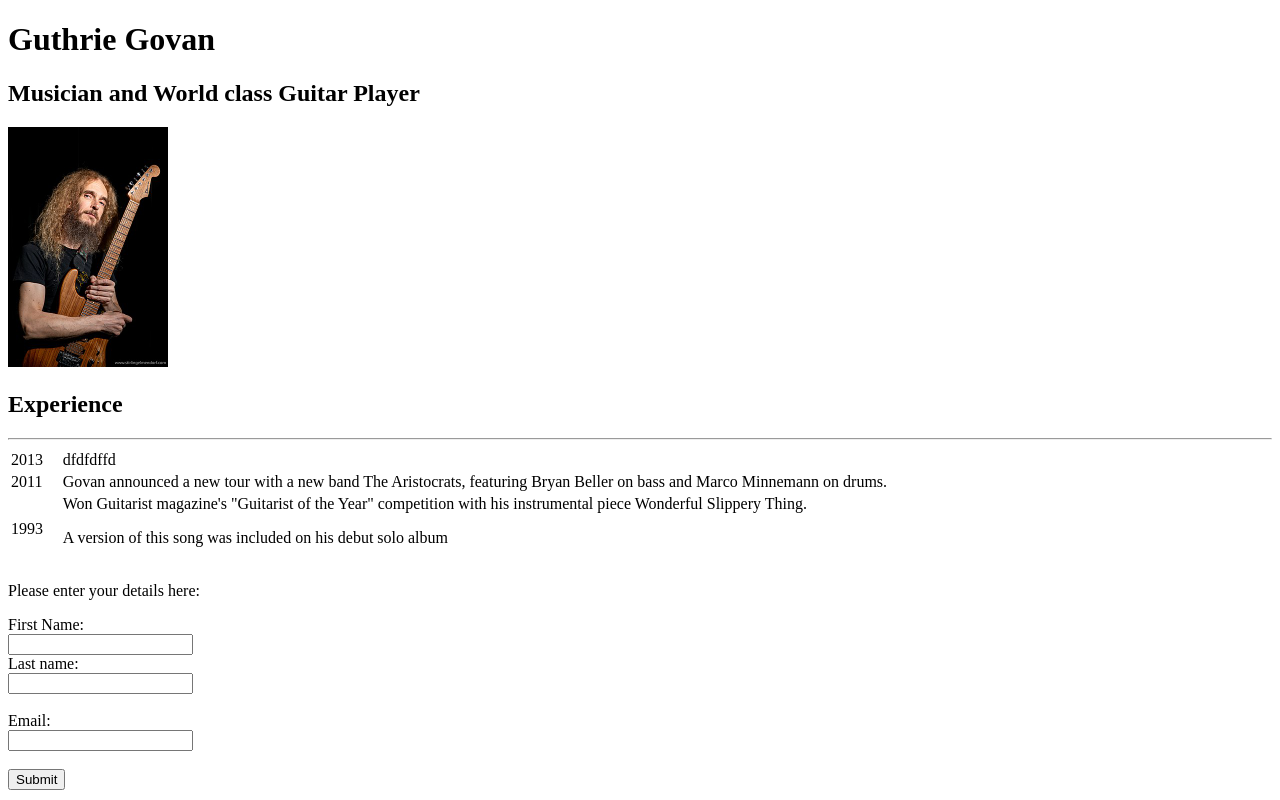
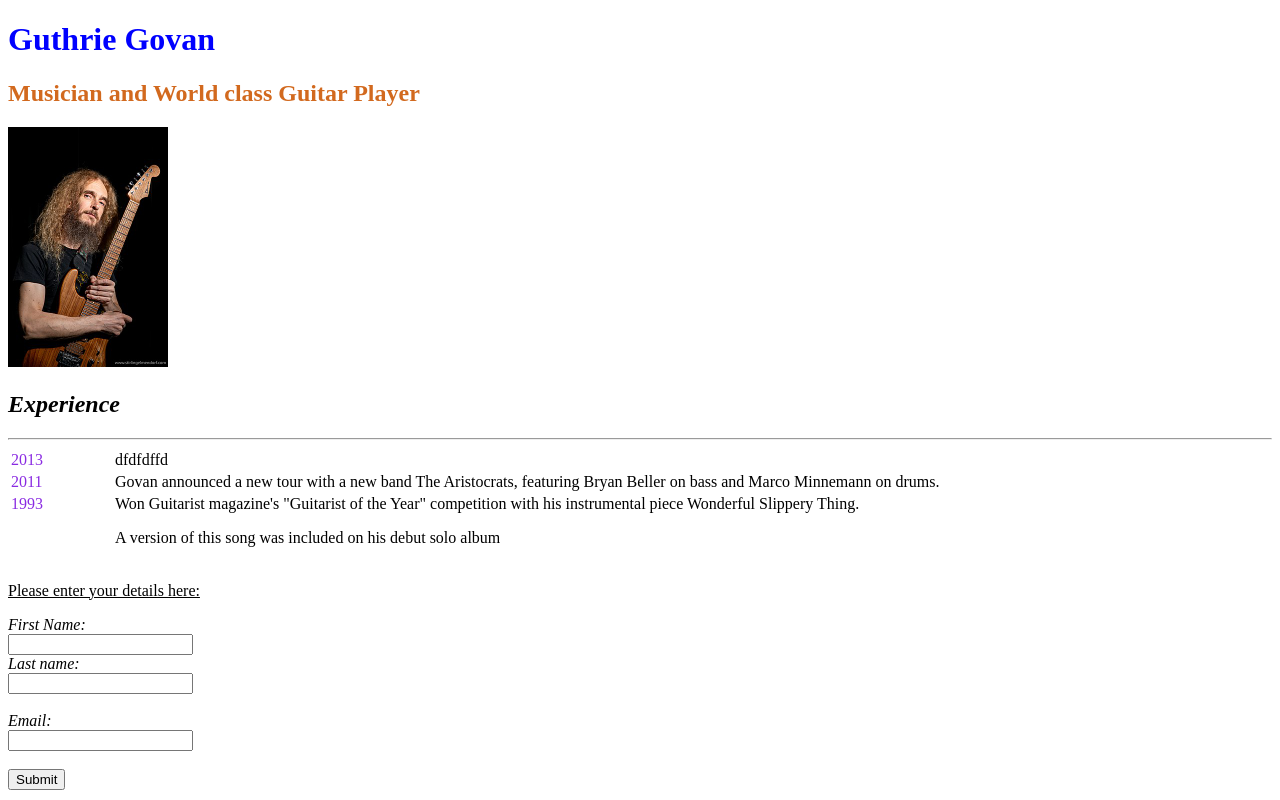
Before and after one commit to chenfeldmangit/bootcamp-exercises-Yoelam, a plain HTML site: page personal-portfolio/portfolio.html in a window 1280 px wide. Drawn offline with Linux system fonts and the light colour scheme.

Commit message:
adding style

```diff
--- /dev/null
+++ b/personal-portfolio/assets/styles.css
@@ -0,0 +1,30 @@
+.title {
+    color: blue;
+}
+
+.profession {
+    color: chocolate;
+}
+
+#experience {
+    font-weight: bold;
+    font-style: italic;
+}
+
+table, td, tr {
+    border: 1px  black;
+}
+
+table .year {
+    color: blueviolet;
+    width: 100px;
+    vertical-align: top;
+}
+
+.details-title {
+    text-decoration: underline;
+}
+
+.label {
+    font-style: italic;
+}
--- a/personal-portfolio/portfolio.html
+++ b/personal-portfolio/portfolio.html
@@ -3,26 +3,28 @@
 <head>
     <meta charset="UTF-8">
     <title>Guthrie</title>
+    <link rel="stylesheet" href="assets/styles.css">
 </head>
 <body>
-<h1>Guthrie Govan</h1>
-<h2>Musician and World class Guitar Player</h2>
+
+<h1 class="title">Guthrie Govan</h1>
+<h2 class="profession">Musician and World class Guitar Player</h2>
 <img src="assets/320px-Guthrie_Govan_Stirling_Elmendorf_2019.jpg" height="240" width="160">
 
-<h2>Experience</h2>
+<h2 id="experience">Experience</h2>
 <hr>
 
 <table style="width:100%">
     <tr>
-        <td>2013</td>
+        <td class="year">2013</td>
         <td>dfdfdffd</td>
     </tr>
     <tr>
-        <td>2011</td>
+        <td class="year">2011</td>
         <td>Govan announced a new tour with a new band The Aristocrats, featuring Bryan Beller on bass and Marco Minnemann on drums.</td>
     </tr>
     <tr>
-        <td>1993</td>
+        <td class="year">1993</td>
         <td>
             Won Guitarist magazine's "Guitarist of the Year" competition with his instrumental piece Wonderful Slippery Thing.
             <p>A version of this song was included on his debut solo album</p>
@@ -30,15 +32,15 @@
     </tr>
 </table>
 
-<p>
+<p class="details-title">
     Please enter your details here:
 </p>
 <form action="/submit" method="get">
-    <label for="fname">First Name:</label><br>
+    <label for="fname" class="label">First Name:</label><br>
     <input type="text" id="fname" name="fname"><br>
-    <label for="lname">Last name:</label><br>
+    <label for="lname" class="label">Last name:</label><br>
     <input type="text" id="lname" name="lname"><br><br>
-    <label for="email">Email:</label><br>
+    <label for="email" class="label">Email:</label><br>
     <input type="email" id="email" name="email"><br><br>
     <input type="submit" value="Submit">
 </form>
```
